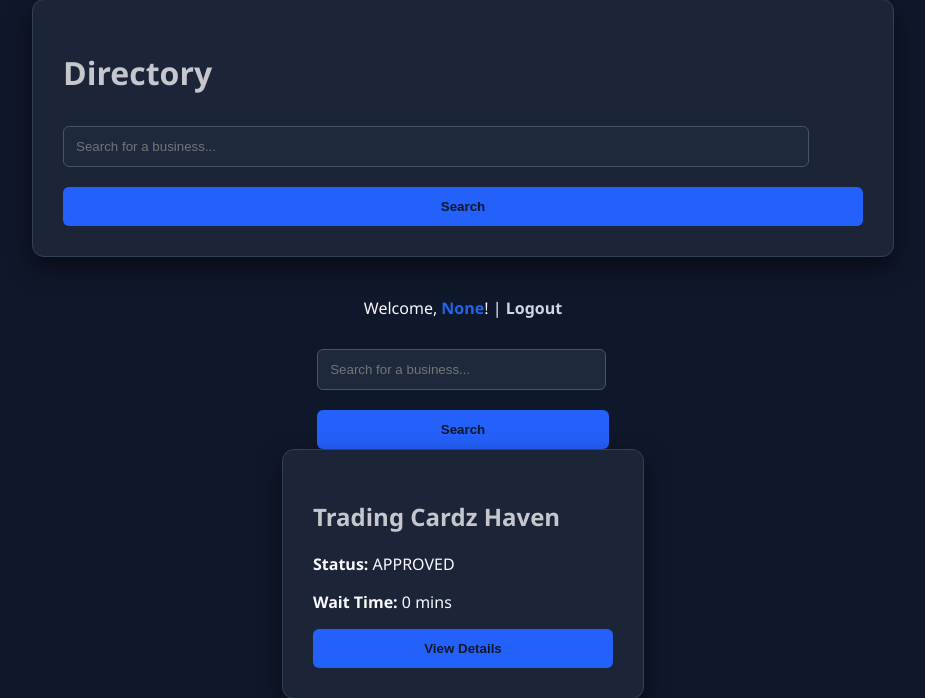
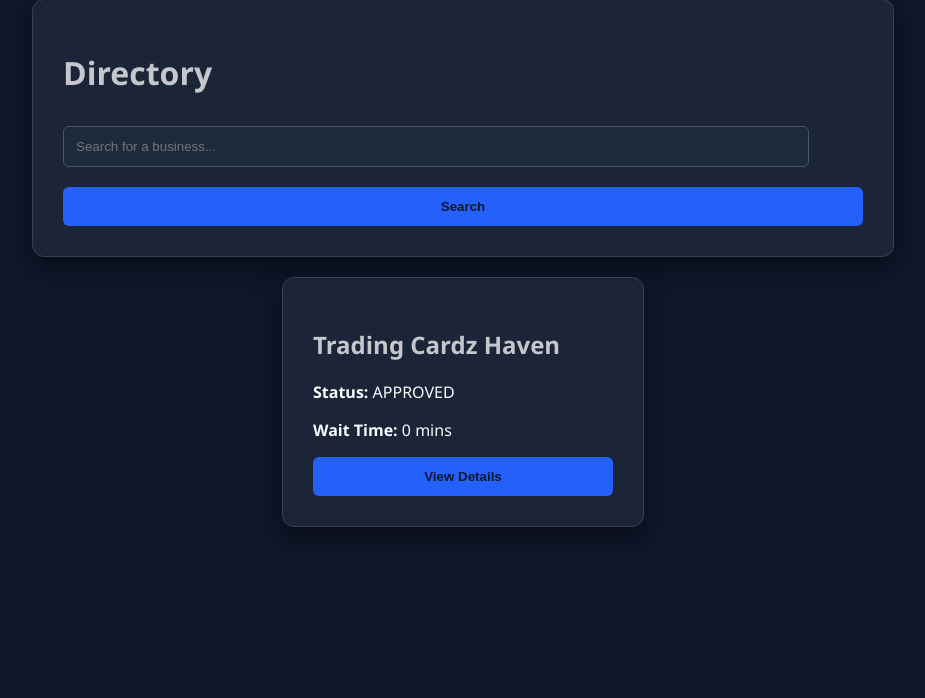
Before and after one commit to khngxuanming-boop/CSP-2620---GROUP-3, a Flask app: page /stores in a window 1280 px wide. Shown: the part 103-801 px from the top of the page, without its empty margins (177-1102 px from the left). After the commit the page ends 638 px from the top, so only its background shows below. Run offline with Flask 3, Linux system fonts and the light colour scheme; data comes from the database, SQL or seed files in the repository; both versions use the stored data as it was after the commit.

Commit message:
duplicate search bar delete

```diff
--- a/templates/staff_dashboard.html
+++ b/templates/staff_dashboard.html
@@ -13,9 +13,7 @@
     />
 
     <!-- Your CSS -->
-    <link
-      rel="stylesheet"
-      href="{{ url_for('static', filename='style.css') }}"
+    <link rel="stylesheet" href="{{ url_for('static', filename='style.css') }}"
     />
   </head>
 
--- a/templates/stores.html
+++ b/templates/stores.html
@@ -1,6 +1,7 @@
 <!DOCTYPE html>
 <html lang="en">
 <head>
+    <meta charset="UTF-8">
     <title>Discover Stores</title>
     <link rel="stylesheet" href="{{ url_for('static', filename='style.css') }}">
 </head>
@@ -19,21 +20,11 @@
             <button type="submit">Search</button>
         </form>
     </div>
-    <div style="text-align: right; padding: 20px; max-width: 1000px; margin: 0 auto;">
-        <span>Welcome, <strong style="color: #2563eb;">{{ username }}</strong>!</span> |
-        <a href="/logout" style="color: #d1d5e3; text-decoration: none; font-weight: bold;">Logout</a>
-    </div>
-
- <form method="GET" action="/stores">
-            <input type="text" name="search" placeholder="Search for a business..." value="{{ search_query }}">
-            <button type="submit">Search</button>
-        </form>
 
     <!-- Store Cards -->
     <div style="display: flex; gap: 20px; flex-wrap: wrap; justify-content: center; max-width: 1000px; margin: 0 auto;">
         {% for store in stores %}
             <div class="card" style="width: 300px;">
-                <!-- Fixed according to new values//Week 3 -->
                 <h2>{{ store['store_name'] }}</h2>
                 <p><strong>Status:</strong> {{ store['store_status'] }}</p>
                 <p><strong>Wait Time:</strong> {{ store['estimated_wait_time'] }} mins</p>
```
Also changed, not shown: static/css/style.css (+9 -9 lines), queue_system.db.
